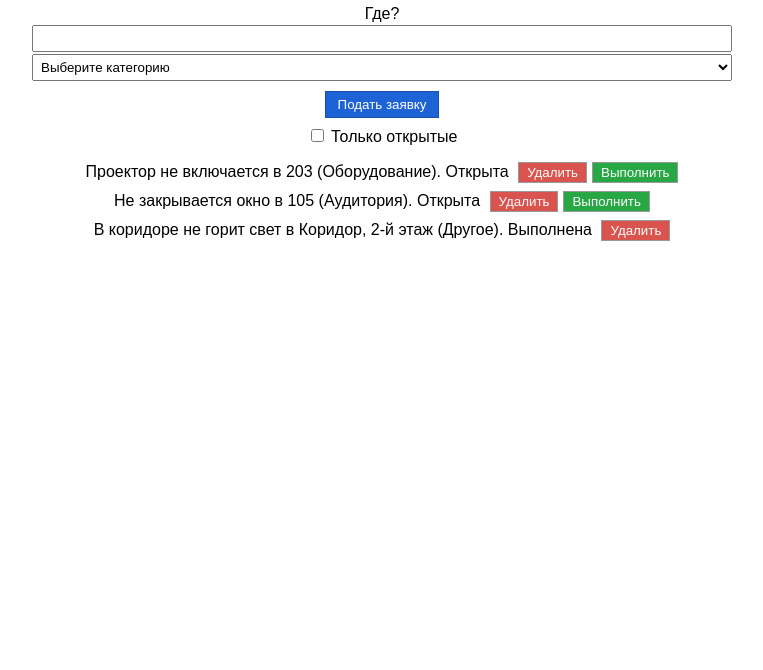
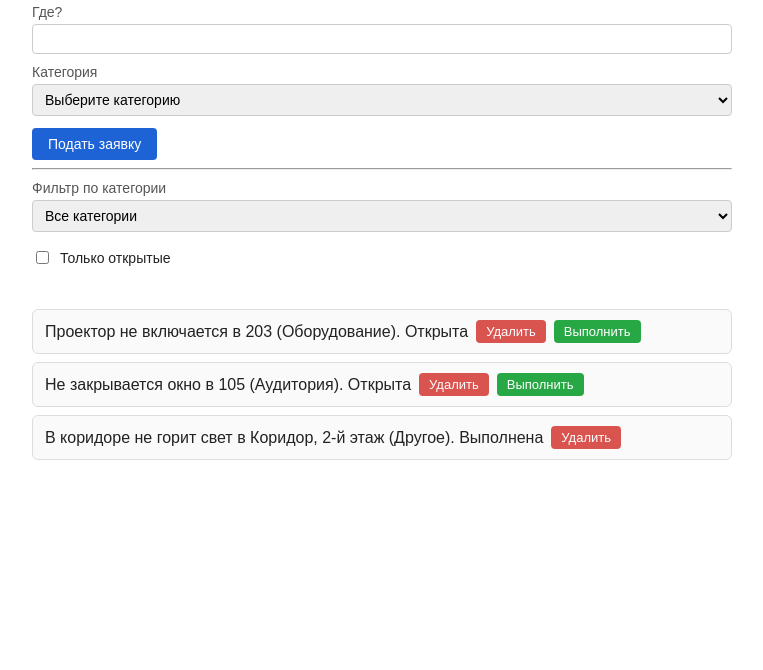
Before and after one commit to Tirabat/proverothai, a plain HTML site: page index.html in a window 1280 px wide. Shown: the part 130-800 px from the top of the page, without its empty margins (258-1021 px from the left). Drawn offline with Linux system fonts and the light colour scheme.

Commit message:
сделано доп задание

```diff
--- a/index.css
+++ b/index.css
@@ -3,57 +3,104 @@ body {
     max-width: 700px;
     margin: 20px auto;
     padding: 0 16px;
-    text-align: center;
+    color: #222;
+}
+
+h1 {
+    margin-bottom: 16px;
 }
 
 label {
     display: block;
-    margin-top: 8px;
+    margin-top: 10px;
+    font-size: 14px;
+    color: #555;
 }
 
 input[type="text"],
 select {
     width: 100%;
-    padding: 4px;
-    margin-top: 2px;
+    padding: 6px 8px;
+    margin-top: 4px;
+    border: 1px solid #ccc;
+    border-radius: 4px;
     box-sizing: border-box;
+    font-size: 14px;
 }
 
 #complete {
-    margin-top: 10px;
-    padding: 5px 12px;
+    margin-top: 12px;
+    padding: 8px 16px;
     background: #1e63d6;
     color: white;
-    border: 1px solid #174fb0;
+    border: none;
+    border-radius: 4px;
     cursor: pointer;
+    font-size: 14px;
+}
+
+#complete:hover {
+    background: #174fb0;
+}
+
+label:has(#onlyOpen) {
+    display: flex;
+    align-items: center;
+    gap: 8px;
+    margin-top: 16px;
+    color: #222;
+    cursor: pointer;
+}
+
+#hunt {
+    color: #666;
+    font-size: 13px;
+    margin: 4px 0 0;
 }
 
 #message {
     color: #c0392b;
+    font-size: 14px;
+    min-height: 18px;
+    margin: 8px 0;
 }
 
 #ticketList {
     list-style: none;
     padding: 0;
-    margin-top: 15px;
+    margin: 16px 0 0;
 }
 
 #ticketList li {
+    display: flex;
+    align-items: center;
+    gap: 8px;
+    flex-wrap: wrap;
+    padding: 10px 12px;
     margin-bottom: 8px;
+    border: 1px solid #ddd;
+    border-radius: 6px;
+    background: #fafafa;
 }
 
 #ticketList button {
-    margin-left: 5px;
-    padding: 2px 8px;
-    border: 1px solid #999;
+    padding: 4px 10px;
+    border: none;
+    border-radius: 4px;
     cursor: pointer;
+    font-size: 13px;
     color: white;
+    background: #d9534f;
 }
 
-#ticketList button:first-child {
-    background: #d9534f;
+#ticketList button:hover {
+    background: #b52b27;
 }
 
 #ticketList button:last-child:not(:first-child) {
     background: #28a745;
 }
+
+#ticketList button:last-child:not(:first-child):hover {
+    background: #1e7e34;
+}
--- a/index.html
+++ b/index.html
@@ -1,34 +1,48 @@
 <!DOCTYPE html>
-<html lang="en">
-
+<html lang="ru">
 <head>
     <meta charset="UTF-8">
     <meta name="viewport" content="width=device-width, initial-scale=1.0">
-    <title>Document</title>
+    <title>Заявки корпуса</title>
+    <link rel="stylesheet" href="index.css">
     <script src="index.js" defer></script>
-    <link rel="stylesheet" href="index.css">
 </head>
-
 <body>
     <h1>Заявки корпуса</h1>
+
     <label for="title">Что случилось?</label>
     <input type="text" id="title">
+
     <label for="room">Где?</label>
     <input type="text" id="room">
+
+    <label for="category">Категория</label>
     <select id="category">
         <option value="">Выберите категорию</option>
         <option value="1">Оборудование</option>
         <option value="2">Аудитория</option>
         <option value="3">Другое</option>
     </select>
+
     <button id="complete" type="button">Подать заявку</button>
+
+    <hr>
+
+    <label for="filter">Фильтр по категории</label>
+    <select id="filter">
+        <option value="">Все категории</option>
+        <option value="Оборудование">Оборудование</option>
+        <option value="Аудитория">Аудитория</option>
+        <option value="Другое">Другое</option>
+    </select>
+
     <label>
         <input type="checkbox" id="onlyOpen">
         Только открытые
     </label>
+
     <p id="hunt"></p>
+    <p id="message"></p>
     <ul id="ticketList"></ul>
-    <p id="message"></p>
 </body>
-
 </html>
--- a/index.js
+++ b/index.js
@@ -1,6 +1,7 @@
 const title = document.getElementById("title")
 const room = document.getElementById("room")
 const category = document.getElementById("category")
+const filter = document.getElementById("filter")
 const message = document.getElementById("message")
 const complete = document.getElementById("complete")
 const ticketList = document.getElementById("ticketList")
@@ -21,6 +22,8 @@ onlyOpen.addEventListener('change', () => {
     }
     render()
 })
+
+filter.addEventListener('change', render)
 
 complete.addEventListener('click', () => {
     const titl = title.value.trim()
@@ -69,6 +72,7 @@ function render() {
 
     tickets.forEach((ticket, index) => {
         if (onlyOpen.checked && ticket.done) return
+        if (filter.value !== '' && ticket.category !== filter.value) return
 
         shown++
 
@@ -103,8 +107,9 @@ function render() {
 
     if (shown === 0) {
         const item = document.createElement('li')
-        item.textContent = 'Открытых заявок нет'
+        item.textContent = 'Нет заявок по выбранным фильтрам'
         ticketList.append(item)
     }
 }
+
 render()
```
